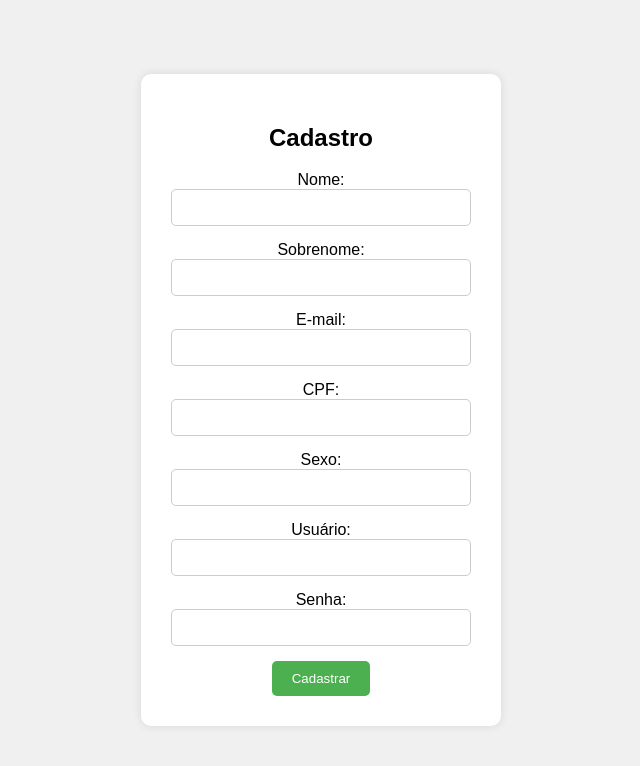
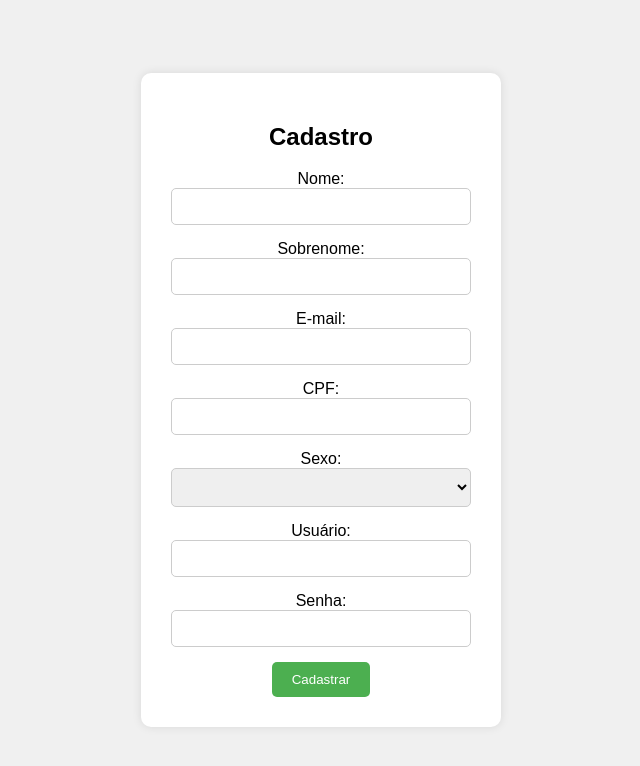
Before and after one commit to Yuri140/CadastroPHP, a PHP site: page /form_cadastro.php in a window 1280 px wide. Shown: the top 766 px of the page, without its empty margins (319-959 px from the left). Run offline with PHP 8.4, Linux system fonts and the light colour scheme.

Commit message:
Version 1.1 - Melhorando opções de escolha de genero

```diff
--- a/form_cadastro.php
+++ b/form_cadastro.php
@@ -37,7 +37,18 @@ if (isset($_SESSION["username"])) {
 
         input[type="text"],
         input[type="password"],
-        input[type="email"] {
+        input[type="email"],
+        input[type="number"]
+        {
+            width: 100%;
+            padding: 10px;
+            margin-bottom: 15px;
+            border: 1px solid #ccc;
+            border-radius: 5px;
+            box-sizing: border-box;
+        }
+
+        select{
             width: 100%;
             padding: 10px;
             margin-bottom: 15px;
@@ -59,24 +70,49 @@ if (isset($_SESSION["username"])) {
             background-color: #45a049;
         }
     </style>
+
+    <script>
+  function formatar(mascara, documento) {
+    let i = documento.value.length;
+    let saida = '#';
+    let texto = mascara.substring(i);
+    while (texto.substring(0, 1) != saida && texto.length ) {
+      documento.value += texto.substring(0, 1);
+      i++;
+      texto = mascara.substring(i);
+    }
+  }
+</script>
+
 </head>
 <body>
     <form action="cadastrar.php" method="post">
         <h2>Cadastro</h2>
         <label for="name">Nome:</label><br>
-        <input type="text" id="name" name="name"><br>
+        <input type="text" id="name" name="name" required autocomplete="off"><br>
         <label for="lastname">Sobrenome:</label><br>
-        <input type="text" id="lastname" name="lastname"><br>
+        <input type="text" id="lastname" name="lastname" required autocomplete="off"><br>
         <label for="email">E-mail:</label><br>
-        <input type="email" id="email" name="email"><br>
+        <input type="email" id="email" name="email" required autocomplete="off"><br>
         <label for="cpf">CPF:</label><br>
-        <input type="text" id="cpf" name="cpf"><br>
+        <input type="text" id="cpf" name="cpf" required autocomplete="off" minlength="14" maxlength="14" OnKeyPress="formatar('###.###.###-##',this)"><br>
+
         <label for="gender">Sexo:</label><br>
-        <input type="text" id="gender" name="gender"><br>
+
+        <!-- <input type="text" id="gender" name="gender" required autocomplete="off"><br> -->
+
+        <select id="gender" required>
+            <option selected ></option>
+            <option value="M">Masculino</option>
+            <option value="F">Feminino</option>
+            <option value="O">Outro</option>
+            <option value="N">Prefiro Não Informar</option>
+        </select><br>
+
         <label for="username">Usuário:</label><br>
-        <input type="text" id="username" name="username" required><br>
+        <input type="text" id="username" name="username" required autocomplete="off"><br>
         <label for="password">Senha:</label><br>
-        <input type="password" id="password" name="password" required><br>
+        <input type="password" id="password" name="password" required autocomplete="off"><br>
         <input type="submit" value="Cadastrar">
     </form>
 </body>
--- a/login.php
+++ b/login.php
@@ -88,9 +88,9 @@ if ($_SERVER["REQUEST_METHOD"] == "POST") {
     <form action="login.php" method="post">
         <h2>Login</h2>
         <label for="username">Usuário:</label><br>
-        <input type="text" id="username" name="username" required><br>
+        <input type="text" id="username" name="username" required autocomplete="off"><br>
         <label for="password">Senha:</label><br>
-        <input type="password" id="password" name="password" required><br>
+        <input type="password" id="password" name="password" required autocomplete="off"><br>
         <input type="submit" value="Logar">
         <div class="error-message"><?php echo $error_message; ?></div>
     </form>
```
